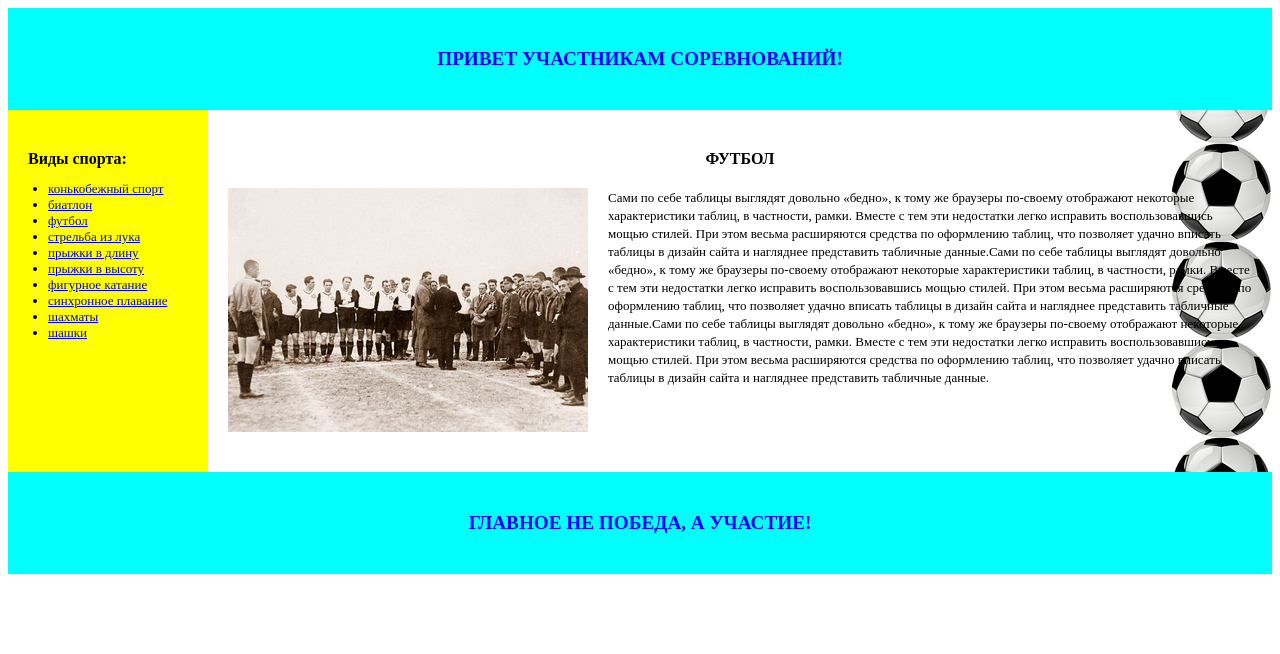
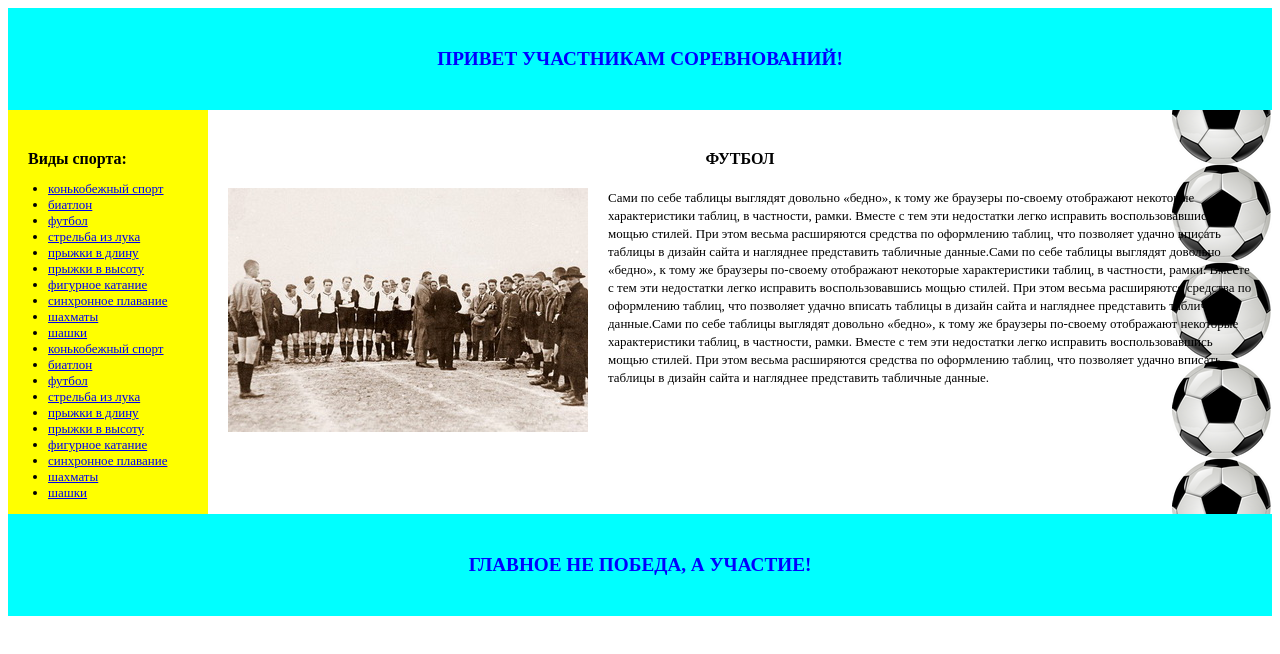
Before and after one commit to Mikhail-Tarasevich/HTML-CSS, a plain HTML site: page table and block/maket_div.html in a window 1280 px wide. Drawn offline with Linux system fonts and the light colour scheme.

Commit message:
maket_div - исправление замечаний 2

```diff
--- a/table and block/maket_div.html
+++ b/table and block/maket_div.html
@@ -9,6 +9,7 @@
 <div style="text-align: center; padding: 40px; background-color: aqua; font-weight: bold; color: blue; font-size: larger;">
   ПРИВЕТ УЧАСТНИКАМ СОРЕВНОВАНИЙ!
 </div>
+<div style="background-image: url(ball100.png); background-position: right; background-repeat: repeat-y;">
 <div style="background: url(background_200_200.gif) top left repeat-y;">
   <div style="width: 200px; float: left; font-size: small; text-align: left; padding-top: 40px;">
     <span style="font-size: initial; font-weight: bold; text-align: left; padding-left: 20px;">Виды спорта:</span>
@@ -23,9 +24,20 @@
       <li><a href="maket_div.html" title="синхронное плавание">синхронное плавание</a></li>
       <li><a href="maket_div.html" title="шахматы">шахматы</a></li>
       <li><a href="maket_div.html" title="шашки">шашки</a></li>
+
+      <li><a href="maket_div.html" title="конькобежный спорт">конькобежный спорт</a></li>
+      <li><a href="maket_div.html" title="биатлон">биатлон</a></li>
+      <li><a href="maket_div.html" title="футбол">футбол</a></li>
+      <li><a href="maket_div.html" title="стрельба из лука">стрельба из лука</a></li>
+      <li><a href="maket_div.html" title="прыжки в длину">прыжки в длину</a></li>
+      <li><a href="maket_div.html" title="прыжки в высоту">прыжки в высоту</a></li>
+      <li><a href="maket_div.html" title="фигурное катание">фигурное катание</a></li>
+      <li><a href="maket_div.html" title="синхронное плавание">синхронное плавание</a></li>
+      <li><a href="maket_div.html" title="шахматы">шахматы</a></li>
+      <li><a href="maket_div.html" title="шашки">шашки</a></li>
     </ul>
   </div>
-  <div style="margin-left: 200px; padding: 40px 20px; background-image: url(ball100.png); background-position: right; background-repeat: repeat-y;">
+  <div style="margin-left: 200px; padding: 40px 20px;">
     <div style="text-align: center; font-weight: bold;">ФУТБОЛ</div>
     <div style="text-align: left; margin-top: 20px; min-height: 244px;">
       <img src="sport1.jpg" style="float: left; padding-right: 20px"><span style="text-align: left; font-size: small">Сами по себе таблицы выглядят довольно «бедно», к тому же браузеры по-своему отображают некоторые характеристики таблиц, в частности, рамки. Вместе с тем эти недостатки легко исправить воспользовавшись мощью стилей. При этом весьма расширяются средства по оформлению таблиц, что позволяет удачно вписать таблицы в дизайн сайта и нагляднее представить табличные данные.Сами по себе таблицы выглядят довольно «бедно», к тому же браузеры по-своему отображают некоторые характеристики таблиц, в частности, рамки. Вместе с тем эти недостатки легко исправить воспользовавшись мощью стилей. При этом весьма расширяются средства по оформлению таблиц, что позволяет удачно вписать таблицы в дизайн сайта и нагляднее представить табличные данные.Сами по себе таблицы выглядят довольно «бедно», к тому же браузеры по-своему отображают некоторые характеристики таблиц, в частности, рамки. Вместе с тем эти недостатки легко исправить воспользовавшись мощью стилей. При этом весьма расширяются средства по оформлению таблиц, что позволяет удачно вписать таблицы в дизайн сайта и нагляднее представить табличные данные.</span>
@@ -33,6 +45,7 @@
   </div>
   <div style="clear: both;"></div>
 </div>
+</div>
 <div style="text-align: center; padding: 40px; background-color: aqua; font-weight: bold; color: blue; font-size: larger;">
   ГЛАВНОЕ НЕ ПОБЕДА, А УЧАСТИЕ!
 </div>
```
